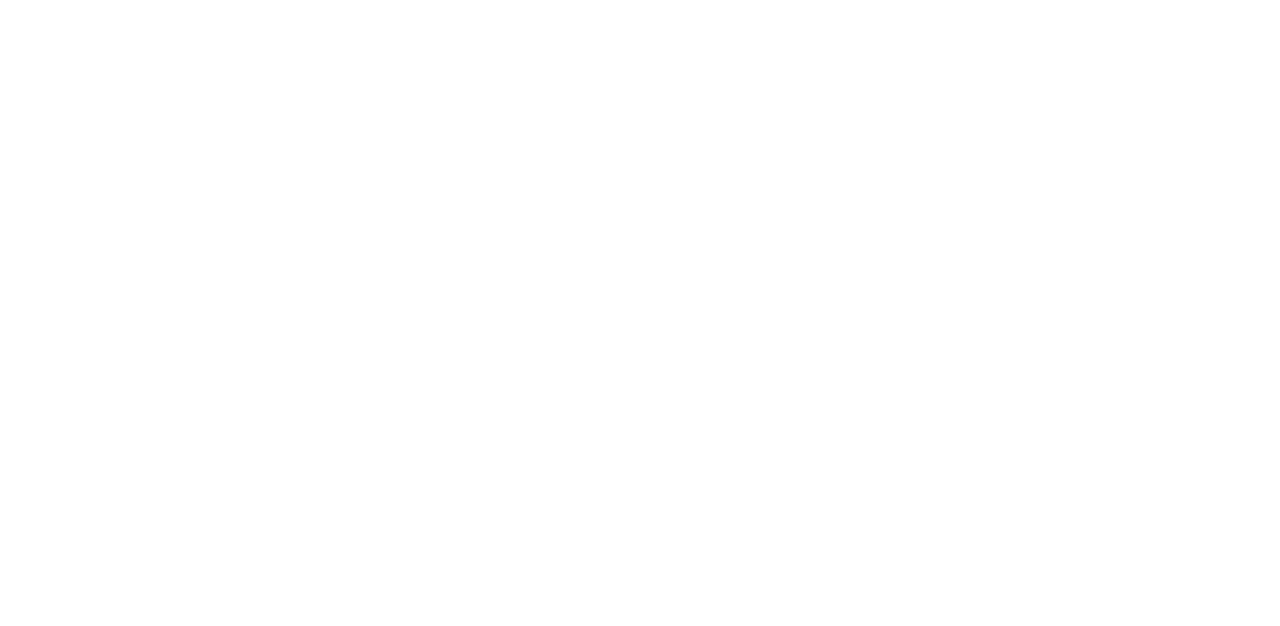
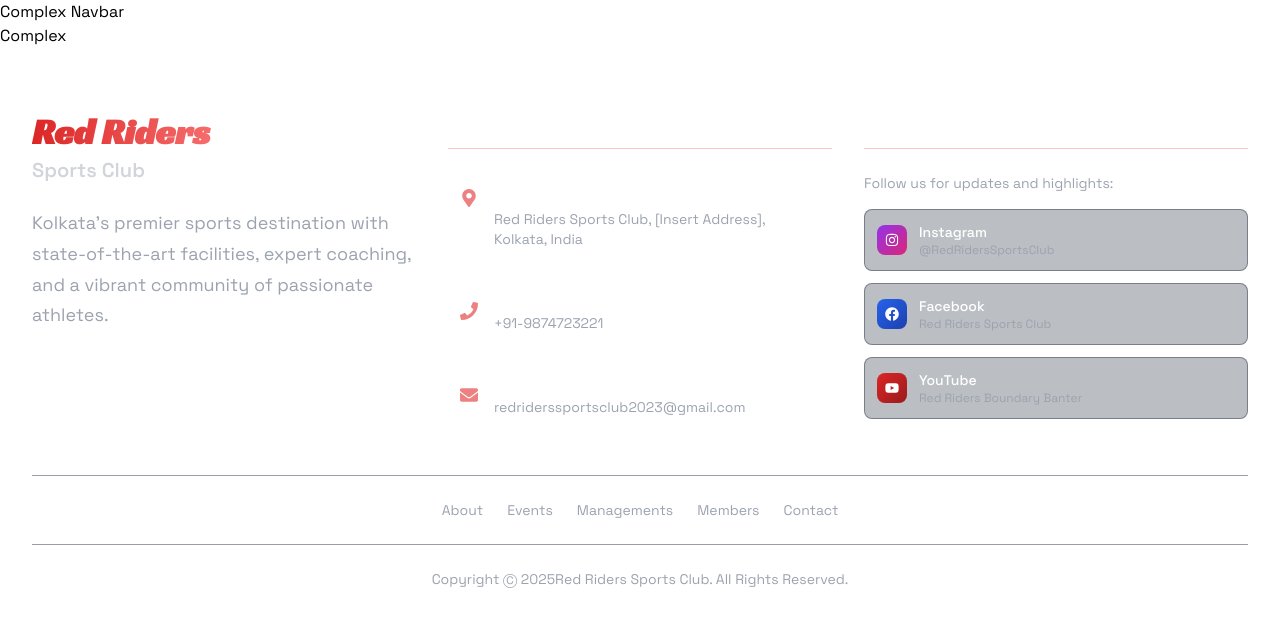
Before and after one commit to duttachandan/RRSPorts, a React (Vite) app: page /sports-complex in a window 1280 px wide. Before the commit this address had no page. Shown: the top 626 px of the page. Built offline with nearby package versions, Linux system fonts and the light colour scheme.

Commit message:
upated complex

```diff
--- /dev/null
+++ b/src/components/RRComplex/ComplexNavbar.jsx
@@ -0,0 +1,11 @@
+import React from 'react'
+
+const ComplexNavbar = () => {
+  return (
+    <div>
+      Complex Navbar
+    </div>
+  )
+}
+
+export default ComplexNavbar
--- /dev/null
+++ b/src/components/RRComplex/RRComplex.jsx
@@ -0,0 +1,17 @@
+import React from 'react'
+import ComplexNavbar from './ComplexNavbar'
+import Footer from "../../containers/Footer"
+
+const RRComplex = () => {
+    return (
+        <>
+            <ComplexNavbar />
+            <main>
+                Complex
+            </main>
+            <Footer />
+        </>
+    )
+}
+
+export default RRComplex
--- a/src/components/RrManagment/ManagmentNavbar.jsx
+++ b/src/components/RrManagment/ManagmentNavbar.jsx
@@ -53,11 +53,10 @@
   let navLinks = [
     { id: "about", title: "About" },
     { id: "officials", title: "Officials" },
-    { id: "members", title: "Members" },
     { id: "event", title: "Event" },
     { id: "contacts", title: "Contacts" },
     { id: "our-clients", title: "Our Client" },
-    { id: "gallery", title: "Gallery" },
+    // { id: "gallery", title: "Gallery" },
   ];
 
   return (
--- a/src/main.jsx
+++ b/src/main.jsx
@@ -12,6 +12,8 @@
 import LiveScores from "./components/RRSports/LiveScores";
 import LiveStream from "./components/RRSports/LiveStream";
 import Events from "./components/RRSports/Events";
+import Members from "./components/RRSports/Members";
+import Contacts from "./components/Contacts";
 
 // RR Management Section
 import ManagmentLayout from "./components/RrManagment/ManagmentLayout";
@@ -31,11 +33,10 @@
 import TermsOfService from "./components/TermsOfService";
 import WhatIsCryptocurrency from "./components/WhatIsCryptocurrency";
 import Management from "./components/Management";
-import Members from "./components/RRSports/Members";
-import Contacts from "./components/Contacts";
 import OurClients from "./components/OurClients";
 import Gallery from "./components/Gallery";
 import { Contact } from "lucide-react";
+import RRComplex from "./components/RRComplex/RRComplex";
 
 ReactDOM.createRoot(document.getElementById("root")).render(
   <React.StrictMode>
@@ -61,7 +62,7 @@
           </Route>
 
           {/* RR Sports Complex Routes */}
-          {/* <Route path="/sports-complex" element={}></Route> */}
+          <Route path="/sports-complex" element={<RRComplex />}></Route>
         </Routes>
       </AosProvider>
     </BrowserRouter>
```
Also changed, not shown: 1 other file (tests, documents, lock files or other folders).
